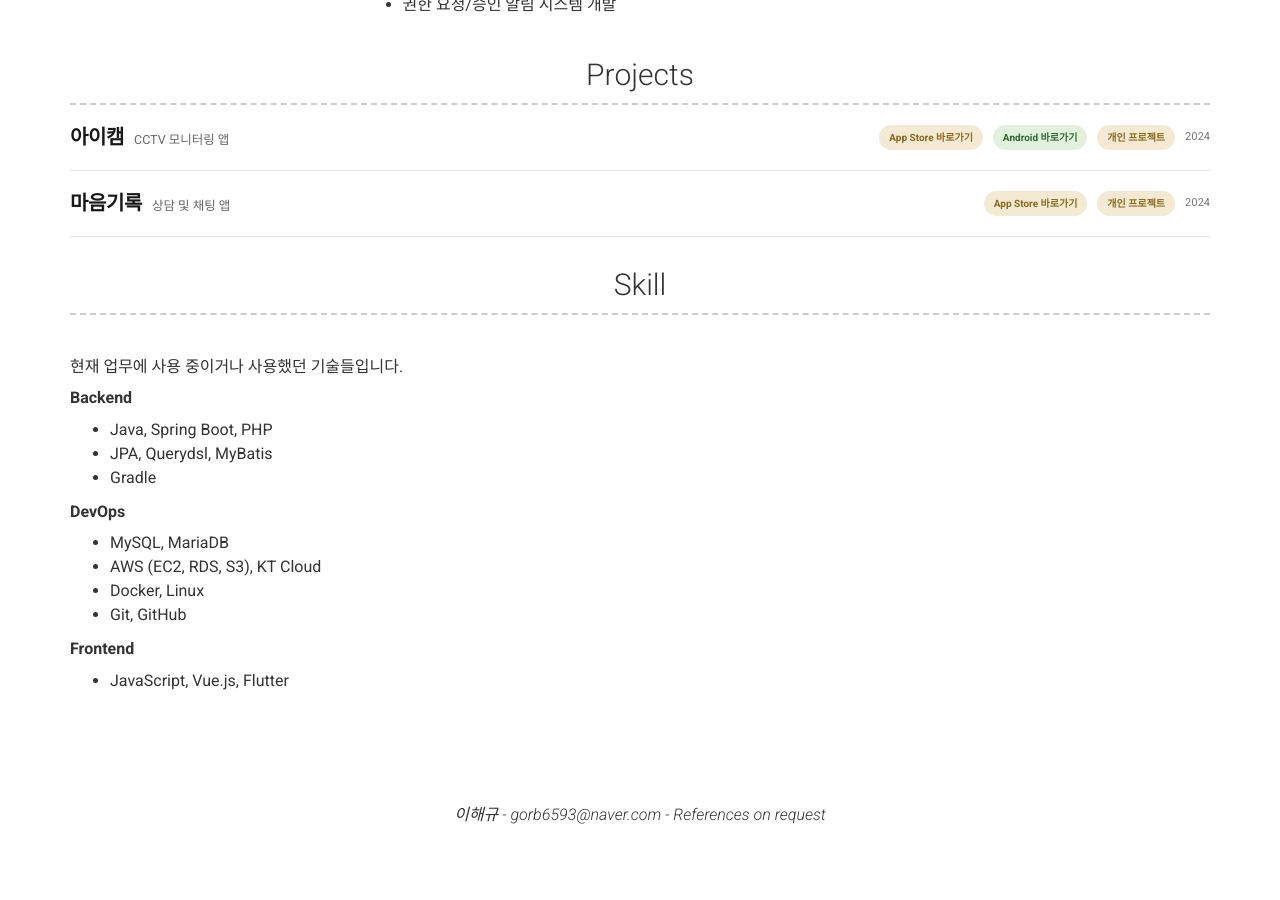
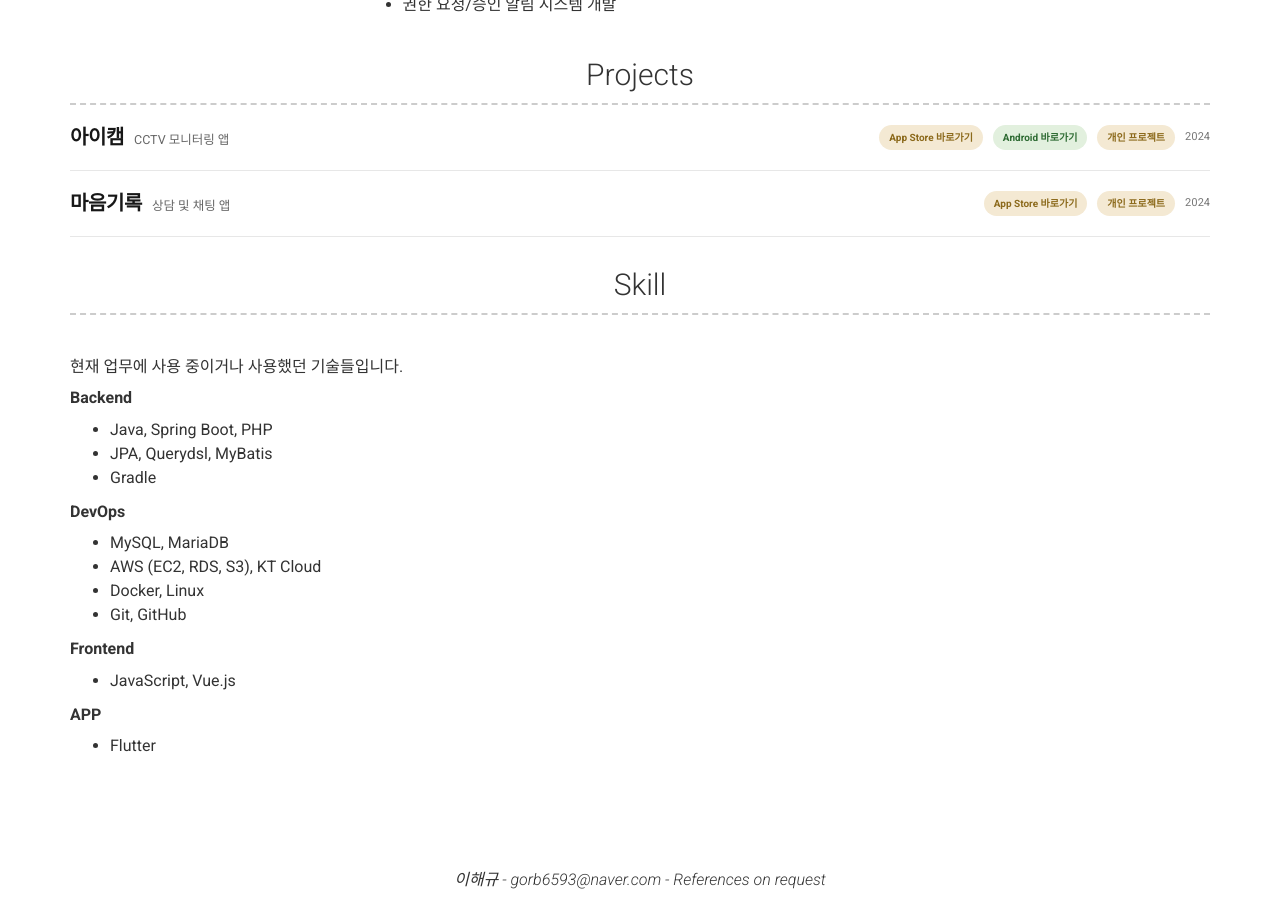
Before and after one commit to gorb6593/gorb6593.github.io, a Jekyll site: the page built from index.md, in a window 1280 px wide and 900 px high, scrolled down 2116 px. Built offline with Jekyll 4.4.1, drawn with Linux system fonts in a browser that asks for light colours; nearby versions of some CDN libraries; before the commit the page ends 2950 px from its top, so only the background shows below that.

Commit message:
오타 수정

```diff
--- a/_config.yml
+++ b/_config.yml
@@ -249,7 +249,10 @@ content:
       - Git, GitHub
 
       **Frontend**
-      - JavaScript, Vue.js, Flutter
+      - JavaScript, Vue.js
+
+      **APP**
+      - Flutter
 
 #  - title: Education
 #    layout: list
```
